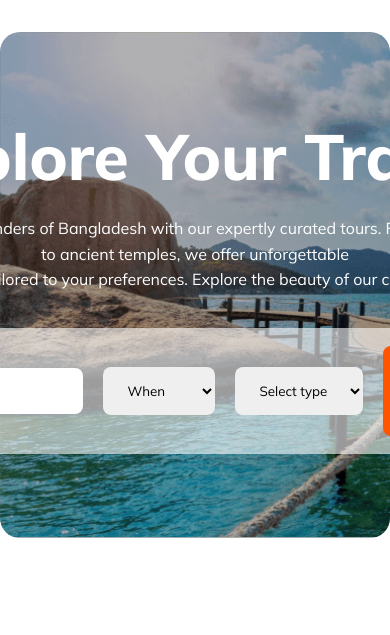
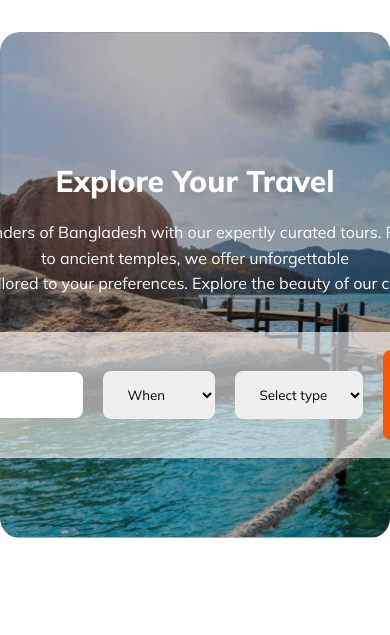
Before and after one commit to mdselimme/Travel_Guru-Agency, a plain HTML site: page index.html in a window 390 px wide. Shown: the part 138-773 px from the top of the page. Drawn offline with Linux system fonts and the light colour scheme.

Commit message:
responsive_add

```diff
--- a/styles/style.css
+++ b/styles/style.css
@@ -495,7 +495,6 @@
     margin: 0 5px;
 }
 
-
 /* Review Section Css End here  */
 
 /* NewsLetter Section Css start here  */
@@ -581,3 +580,17 @@
 
 
 /* Responsive Css Start Here  */
+
+/* For Mobile View Start Here  */
+
+@media screen and (max-width:576px){
+    .travel-text-box h1 {
+        font-size: 30px;
+        margin-top: 50px;
+    }
+    .explore-travel-box {
+        padding: 40px;
+    }
+}
+
+/* For Mobile View End Here  */
```
